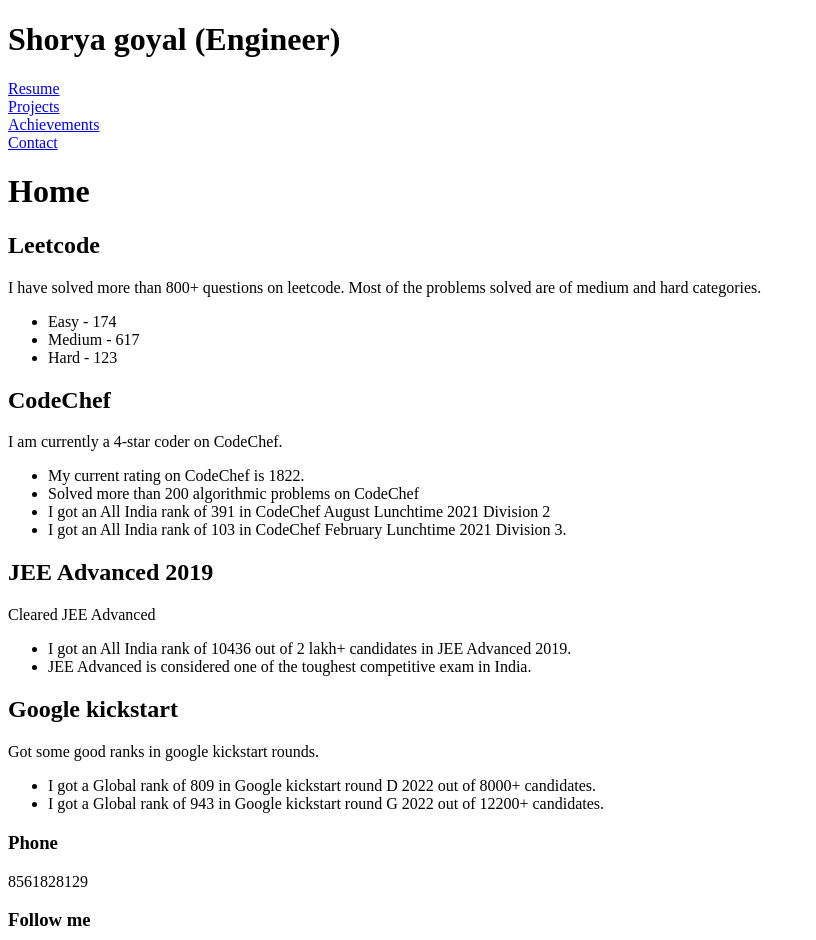
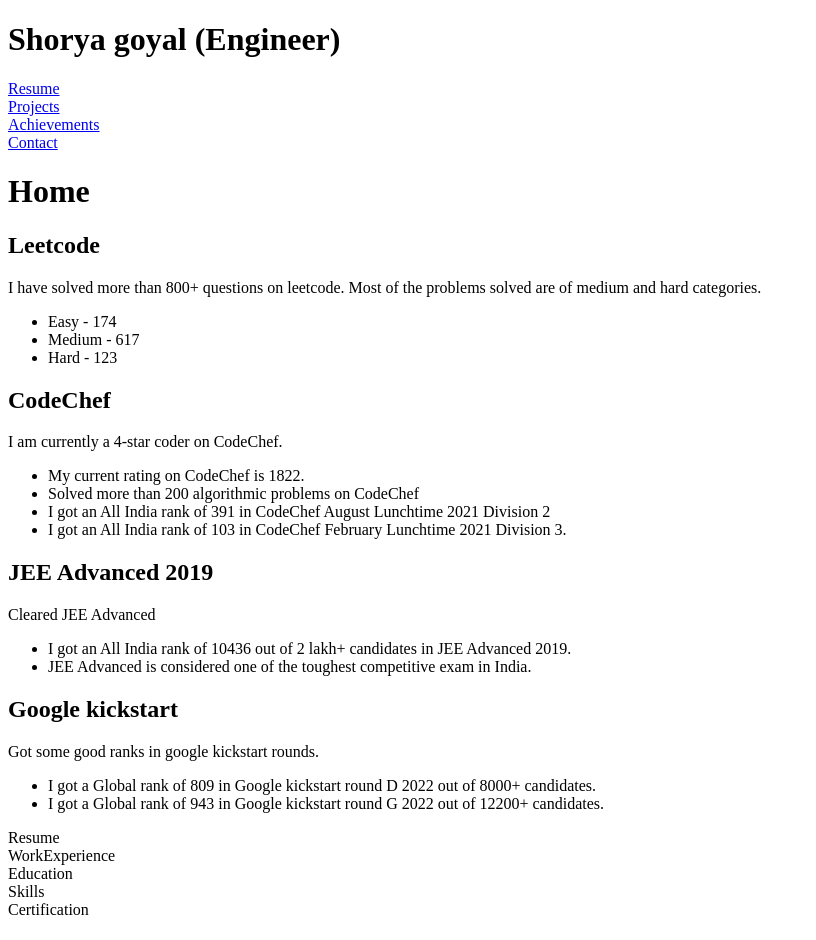
Before and after one commit to shoryagoyal/portfolioWebsite, a React (Vite) app: page / in a window 1280 px wide. Shown: the top 940 px of the page, without its empty margins (0-816 px from the left). Built offline with nearby package versions, Linux system fonts and the light colour scheme.

Commit message:
Resume content added (Part 1)

```diff
--- a/App.js
+++ b/App.js
@@ -3,6 +3,7 @@
 import Footer from "./components/Footer/Footer";
 import Header from "./components/Header/Header";
 import AchievementsList from "./components/Achievement/AchievementsList";
+import Resume from "./components/Resume/Resume";
 
 function Home() {
   return (
@@ -10,6 +11,7 @@
       <Header />
       <h1>Home</h1>
       <AchievementsList />
+      <Resume />
       <Footer />
     </React.Fragment>
   );
--- /dev/null
+++ b/components/Resume/Certification.js
@@ -0,0 +1,9 @@
+function Certification() {
+  return (
+    <>
+      <div>Certification</div>
+    </>
+  );
+}
+
+export default Certification;
--- /dev/null
+++ b/components/Resume/Education.js
@@ -0,0 +1,5 @@
+function Education() {
+  return <div>Education</div>;
+}
+
+export default Education;
--- /dev/null
+++ b/components/Resume/Resume.js
@@ -0,0 +1,46 @@
+import WorkExperience from "./WorkExperience";
+import Certification from "./Certification";
+import Skills from "./Skills";
+import Education from "./Education";
+
+function Resume() {
+  const workExperience = [
+    {
+      companyName: "Philips",
+      title: "SDE Intern",
+      startDate: new Date(2023, 3, 2),
+      endDate: new Date(2023, 7, 31),
+      location: "Banglore",
+      workDone: [
+        "Created 2 static code analyzers with 100% uniit test coverage",
+        "Created a script that optimised the night build time of the application",
+        "Added static code analyzers in 30+ projects and solved the error using OOPs concepts",
+      ],
+      skills: ["c#", "APIs"],
+    },
+  ];
+  const skills = [];
+  const certification = [
+    {
+      title: "The Web Developer Bootcamp",
+      issuingAuthority: "Udemy",
+      link: "https://drive.google.com/file/d/1h-lhYs1E2C5UmK86s7ftdCl_vi7ST67O/view?usp=sharing",
+    },
+    {
+      title: " ProblemSolving(Intermediate)",
+      issuingAuthority: "HackerRank",
+      link: "https://drive.google.com/file/d/1h-lhYs1E2C5UmK86s7ftdCl_vi7ST67O/view?usp=sharing",
+    },
+  ];
+  return (
+    <>
+      <div>Resume</div>
+      <WorkExperience />
+      <Education />
+      <Skills />
+      <Certification />
+    </>
+  );
+}
+
+export default Resume;
--- /dev/null
+++ b/components/Resume/Skills.js
@@ -0,0 +1,9 @@
+function Skills() {
+  return (
+    <>
+      <div>Skills</div>
+    </>
+  );
+}
+
+export default Skills;
--- /dev/null
+++ b/components/Resume/WorkExperience.js
@@ -0,0 +1,5 @@
+function WorkExperience() {
+  return <div>WorkExperience</div>;
+}
+
+export default WorkExperience;
```
